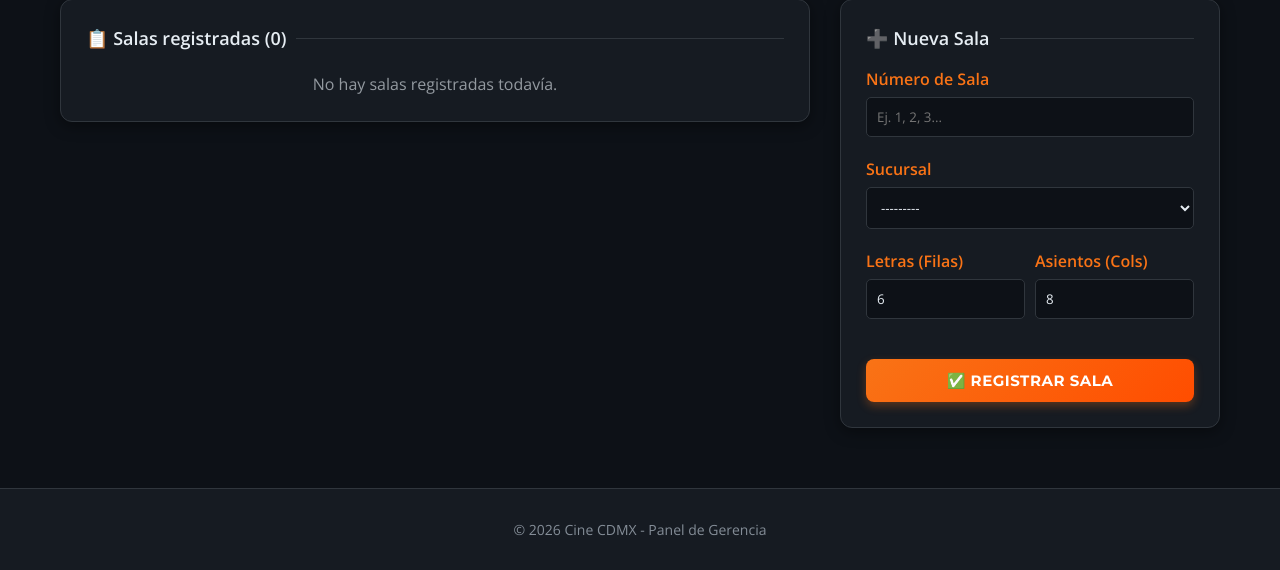
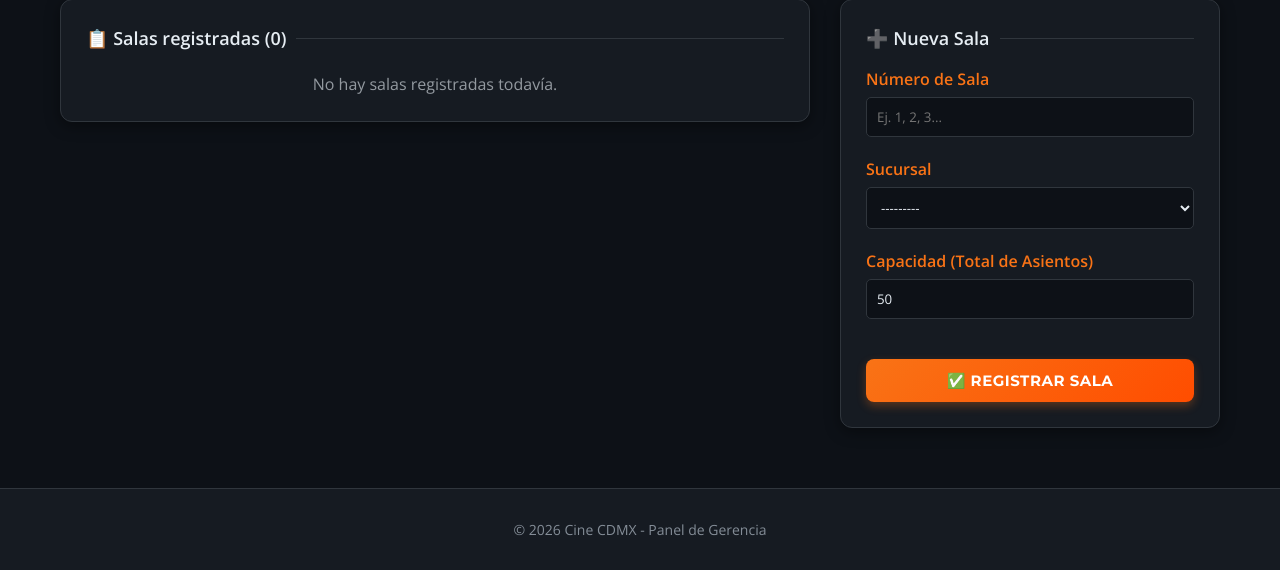
Before and after one commit to IsaacMO214/cineCDMX, a Django app: template cartelera/templates/cartelera/salas.html in a window 1280 px wide. Shown: the part 233-803 px from the top of the page. Run offline with Django 5.2, Linux system fonts and the light colour scheme; the template is opened without the code that fills it: values that come from a table or form of the project are taken from there, others are empty.

Commit message:
feat: Implement forms for managing cinema entities, refactor `Sala` capacity, and introduce ticket purchasing and room display interfaces.

```diff
--- a/cartelera/forms.py
+++ b/cartelera/forms.py
@@ -32,12 +32,11 @@ class GeneroForm(forms.ModelForm):
 class SalaForm(forms.ModelForm):
     class Meta:
         model = Sala
-        fields = ['numero', 'sucursal', 'filas', 'columnas']
+        fields = ['numero', 'sucursal', 'capacidad']
         widgets = {
             'numero': forms.NumberInput(attrs={'class': 'form-control', 'placeholder': 'Ej. 1, 2, 3...'}),
             'sucursal': forms.Select(attrs={'class': 'form-control'}),
-            'filas': forms.NumberInput(attrs={'class': 'form-control', 'min': 1, 'max': 26}),
-            'columnas': forms.NumberInput(attrs={'class': 'form-control', 'min': 1}),
+            'capacidad': forms.NumberInput(attrs={'class': 'form-control', 'min': 1, 'max': 500}),
         }
 
     def __init__(self, *args, **kwargs):
@@ -52,17 +51,11 @@ class SalaForm(forms.ModelForm):
             raise forms.ValidationError("El número de sala debe ser mayor a 0.")
         return numero
 
-    def clean_filas(self):
-        filas = self.cleaned_data.get('filas')
-        if filas is not None and (filas < 1 or filas > 26):
-            raise forms.ValidationError("El número de filas debe estar entre 1 y 26.")
-        return filas
-
-    def clean_columnas(self):
-        columnas = self.cleaned_data.get('columnas')
-        if columnas is not None and (columnas < 1 or columnas > 100):
-            raise forms.ValidationError("El número de columnas debe estar entre 1 y 100.")
-        return columnas
+    def clean_capacidad(self):
+        capacidad = self.cleaned_data.get('capacidad')
+        if capacidad is not None and (capacidad < 1 or capacidad > 500):
+            raise forms.ValidationError("La capacidad debe estar entre 1 y 500 asientos.")
+        return capacidad
 
     def clean(self):
         cleaned_data = super().clean()
--- a/cartelera/models.py
+++ b/cartelera/models.py
@@ -42,8 +42,7 @@ class Usuario(models.Model):
 class Sala(models.Model):
     numero   = models.IntegerField()
     sucursal = models.ForeignKey(Sucursal, on_delete=models.CASCADE, related_name='salas')
-    filas    = models.IntegerField(default=6)  # Ejemplo: 6 filas (A-F)
-    columnas = models.IntegerField(default=8)  # Ejemplo: 8 asientos por fila
+    capacidad = models.IntegerField(default=50)
 
     def __str__(self):
         return f"Sala {self.numero} - {self.sucursal.nombre}"
--- a/cartelera/static/css/comprar_boletos.css
+++ b/cartelera/static/css/comprar_boletos.css
@@ -61,6 +61,11 @@
     cursor: pointer;
     position: relative;
     transition: all 0.2s;
+    display: flex;
+    align-items: center;
+    justify-content: center;
+    color: #eee;
+    font-weight: 600;
 }
 .seat::after {
     content: '';
--- a/cartelera/templates/cartelera/salas.html
+++ b/cartelera/templates/cartelera/salas.html
@@ -62,7 +62,7 @@
                             <td style="color: var(--text-muted); font-size: 12px;">{{ sala.id }}</td>
                             <td><strong style="color: white;">Sala {{ sala.numero }}</strong></td>
                             <td>{{ sala.sucursal.nombre }}</td>
-                            <td>{{ sala.filas }} filas × {{ sala.columnas }} col</td>
+                            <td><strong>{{ sala.capacidad }} asientos</strong></td>
                             <td><span class="badge-peliculas">{{ sala.funcion_set.count }} función(es)</span></td>
                             <td>
                                 <div class="acciones-td">
@@ -117,16 +117,11 @@
                         <label for="{{ form.sucursal.id_for_label }}" style="font-weight: 600; display: block; margin-bottom: 6px; color: var(--primary-orange);">Sucursal</label>
                         {{ form.sucursal }}
                     </div>
-                    <div class="form-group" style="margin-top: 15px; display: flex; gap: 10px;">
-                        <div style="flex: 1;">
-                            <label for="{{ form.filas.id_for_label }}" style="font-weight: 600; display: block; margin-bottom: 6px; color: var(--primary-orange);">Letras (Filas)</label>
-                            {{ form.filas }}
-                        </div>
-                        <div style="flex: 1;">
-                            <label for="{{ form.columnas.id_for_label }}" style="font-weight: 600; display: block; margin-bottom: 6px; color: var(--primary-orange);">Asientos (Cols)</label>
-                            {{ form.columnas }}
-                        </div>
+                    <div class="form-group" style="margin-top: 15px;">
+                        <label for="{{ form.capacidad.id_for_label }}" style="font-weight: 600; display: block; margin-bottom: 6px; color: var(--primary-orange);">Capacidad (Total de Asientos)</label>
+                        {{ form.capacidad }}
                     </div>
+
                     <button type="submit" class="btn-primary" style="margin-top: 20px; padding: 12px; width: 100%; font-size: 15px;">
                         {% if editando %}💾 Guardar cambios{% else %}✅ Registrar Sala{% endif %}
                     </button>
```
Also changed, not shown: cartelera/templates/cartelera/comprar_boletos.html (+18 -36 lines), cartelera/migrations/0005_remove_sala_columnas_remove_sala_filas_and_more.py (added).
